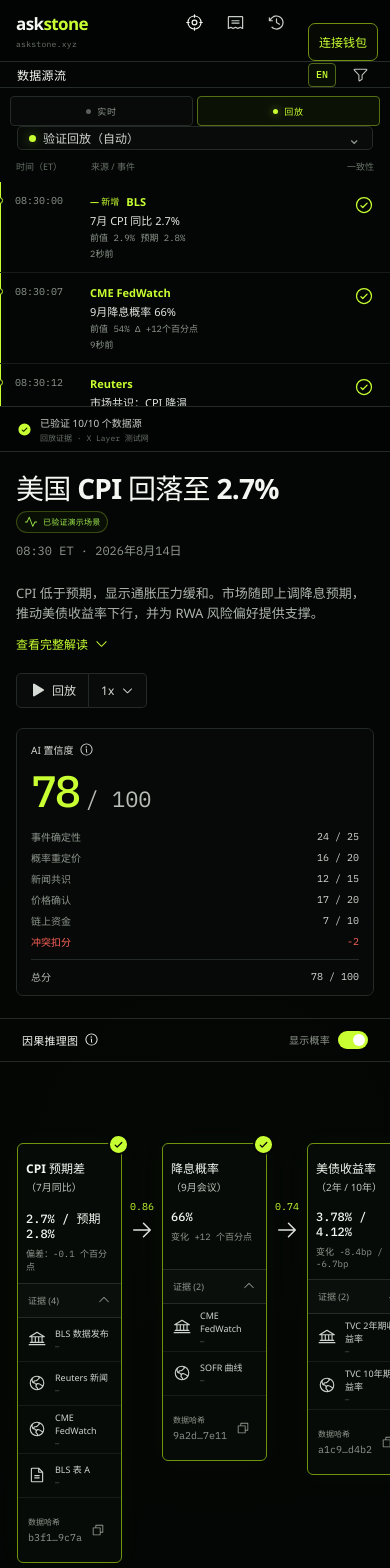
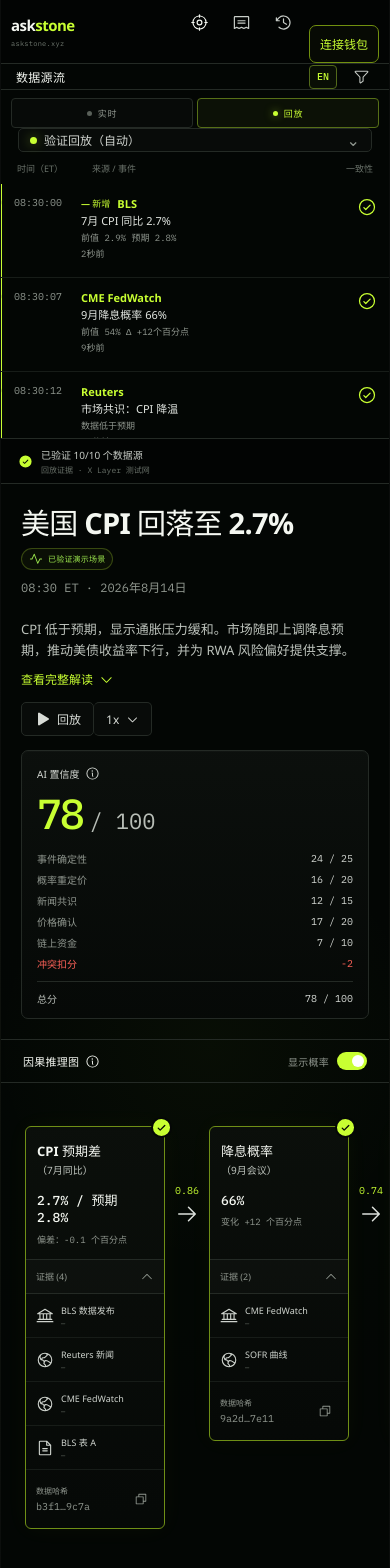
Before and after one commit to stong123456/afterbell, a React (Vite) app in the folder eventedge/: page / in a window 390 px wide. Shown: the top 1568 px of the page. Built offline with nearby package versions, Linux system fonts and the light colour scheme; no server answers.

Commit message:
feat: rebalance askstone evidence workbench

```diff
--- a/eventedge/src/App.jsx
+++ b/eventedge/src/App.jsx
@@ -37,6 +37,7 @@ export function App() {
   const [livePhase, setLivePhase] = useState("loading");
   const [liveError, setLiveError] = useState("");
   const currentEventIdRef = useRef(eventCase.event.id);
+  const decisionTouchedRef = useRef(false);
 
   const activePlans = activeCase.plans ?? decisionPlans;
   const selectedPlan = activePlans[decision] ?? decisionPlans[decision];
@@ -48,7 +49,7 @@ export function App() {
     setVisibleSources(snapshot.sources.length);
     setLivePhase("connected");
     setLiveError("");
-    if (eventChanged) setDecision(snapshot.recommendedDecision);
+    if (eventChanged || !decisionTouchedRef.current) setDecision(snapshot.recommendedDecision);
     setReceipt((current) => (
       current.status === "recorded" && current.eventId === snapshot.event.id
         ? current
@@ -140,6 +141,7 @@ export function App() {
   }, [loadReceiptHistory]);
 
   const startReplay = () => {
+    decisionTouchedRef.current = false;
     setMode("replay");
     setActiveCase(eventCase);
     currentEventIdRef.current = eventCase.event.id;
@@ -155,6 +157,7 @@ export function App() {
       startReplay();
       return;
     }
+    decisionTouchedRef.current = false;
     setMode("live");
     setIsReplaying(false);
   };
@@ -174,6 +177,11 @@ export function App() {
     setReceiptFocus(true);
     window.setTimeout(() => setReceiptFocus(false), 1400);
     void loadReceiptHistory(walletAddress);
+  };
+
+  const selectDecision = (nextDecision) => {
+    decisionTouchedRef.current = true;
+    setDecision(nextDecision);
   };
 
   const connectWallet = async () => {
@@ -281,7 +289,7 @@ export function App() {
         receiptFocus={receiptFocus}
         receiptHistory={receiptHistory}
         recommendedDecision={activeCase.recommendedDecision ?? "hedge"}
-        onDecisionChange={setDecision}
+        onDecisionChange={selectDecision}
         onReview={() => {
           setWalletError("");
           setReviewOpen(true);
--- a/eventedge/src/styles.css
+++ b/eventedge/src/styles.css
@@ -1587,6 +1587,29 @@ input:focus-visible {
   }
 
   .app-rail {
+    min-height: 64px;
+  }
+
+  .brand {
+    padding: 0 10px;
+  }
+
+  .rail-nav {
+    gap: 0;
+    padding: 0 2px;
+  }
+
+  .rail-action {
+    width: 42px;
+    min-height: 48px;
+    padding: 5px;
+  }
+
+  .rail-footer {
+    padding: 0 10px 0 2px;
+  }
+
+  .app-rail {
     position: sticky;
     top: 0;
     z-index: 10;
@@ -1759,3 +1782,386 @@ input:focus-visible {
   0%, 100% { opacity: 0.72; filter: drop-shadow(0 0 0 rgba(200, 255, 50, 0)); }
   50% { opacity: 1; filter: drop-shadow(0 0 5px rgba(200, 255, 50, 0.58)); }
 }
+
+/* Workbench visual system v3: balanced four-panel desktop, compact evidence density. */
+body {
+  overflow: hidden;
+  background:
+    radial-gradient(circle at 50% 0%, rgba(200, 255, 50, 0.035), transparent 34%),
+    #020403;
+}
+
+.app-shell {
+  grid-template-columns: 88px 264px minmax(680px, 1fr) 360px;
+  width: min(100vw, 1640px);
+  min-width: 0;
+  height: 100vh;
+  min-height: 0;
+  margin: 0 auto;
+  border-inline: 1px solid rgba(255, 255, 255, 0.025);
+  box-shadow: 0 0 80px rgba(0, 0, 0, 0.38);
+}
+
+.brand {
+  padding: 25px 10px 18px;
+}
+
+.brand-mark {
+  font-size: 15px;
+}
+
+.brand small {
+  font-size: 7px;
+}
+
+.rail-nav {
+  gap: 24px;
+  padding: 42px 7px 20px;
+}
+
+.rail-action {
+  min-height: 76px;
+  padding-inline: 4px;
+}
+
+.rail-action span,
+.network-state {
+  font-size: 12px;
+}
+
+.rail-footer {
+  padding-inline: 10px;
+}
+
+.stream-heading {
+  padding-inline: 15px;
+}
+
+.source-row {
+  grid-template-columns: 60px minmax(0, 1fr) 19px;
+  gap: 7px;
+  min-height: 94px;
+  padding: 12px 13px 11px;
+}
+
+.source-name,
+.source-name a,
+.source-name span {
+  min-width: 0;
+  overflow: hidden;
+  text-overflow: ellipsis;
+}
+
+.source-content strong,
+.source-content > span {
+  display: -webkit-box;
+  overflow: hidden;
+  white-space: normal;
+  -webkit-box-orient: vertical;
+}
+
+.source-content strong {
+  line-height: 1.35;
+  -webkit-line-clamp: 2;
+}
+
+.source-content > span {
+  line-height: 1.4;
+  -webkit-line-clamp: 2;
+}
+
+.reasoning-workspace {
+  grid-template-rows: minmax(248px, auto) minmax(0, 1fr);
+  background:
+    radial-gradient(circle at 54% 48%, rgba(143, 198, 29, 0.035), transparent 34%),
+    rgba(3, 6, 4, 0.86);
+}
+
+.event-header {
+  grid-template-areas:
+    "copy score"
+    "tools score";
+  grid-template-columns: minmax(0, 1fr) 220px;
+  grid-template-rows: 1fr auto;
+  gap: 14px 22px;
+  padding: 24px 24px 20px;
+}
+
+.event-copy {
+  grid-area: copy;
+  max-width: 590px;
+}
+
+.event-copy h1 {
+  max-width: 100%;
+  margin-bottom: 9px;
+  font-size: clamp(29px, 2.05vw, 37px);
+  line-height: 1.06;
+  white-space: normal;
+}
+
+.event-copy p {
+  max-width: 560px;
+  margin: 24px 0 10px;
+  color: #bdc3bc;
+  font-size: 13px;
+  line-height: 1.6;
+}
+
+.event-tools {
+  position: static;
+  grid-area: tools;
+  align-self: end;
+}
+
+.event-tools button {
+  height: 34px;
+  border-radius: 5px !important;
+}
+
+.confidence-panel {
+  grid-area: score;
+  width: 220px;
+  padding: 15px 15px 12px;
+  background: linear-gradient(180deg, rgba(12, 16, 13, 0.94), rgba(6, 9, 7, 0.94));
+  box-shadow: inset 0 1px 0 rgba(255, 255, 255, 0.02);
+}
+
+.confidence-score strong {
+  font-size: 42px;
+}
+
+.interpretation-note {
+  position: static;
+  max-width: 560px;
+  margin-top: 10px;
+  box-shadow: none;
+}
+
+.map-section {
+  grid-template-rows: 44px minmax(0, 1fr) 48px;
+}
+
+.reasoning-map {
+  grid-template-columns: 508px 148px;
+  justify-content: center;
+  align-content: start;
+  gap: 54px;
+  padding: 42px 24px 28px;
+  overflow: auto;
+}
+
+.reasoning-chain {
+  min-width: 508px;
+}
+
+.reasoning-node {
+  width: 140px;
+  min-width: 140px;
+  border-color: #6f8f16;
+  background: linear-gradient(180deg, rgba(11, 15, 11, 0.98), rgba(6, 9, 7, 0.98));
+}
+
+.node-core {
+  min-height: 132px;
+  padding: 16px 11px 11px;
+}
+
+.node-core strong {
+  font-size: 13px;
+  line-height: 1.25;
+}
+
+.node-core b {
+  font-size: 13px;
+  line-height: 1.35;
+}
+
+.reasoning-arrow {
+  width: 44px;
+  flex-basis: 44px;
+  margin-top: 58px;
+}
+
+.node-evidence > div {
+  grid-template-columns: 18px minmax(0, 1fr);
+  padding-inline: 10px;
+}
+
+.node-evidence span {
+  min-width: 0;
+  overflow: hidden;
+  text-overflow: ellipsis;
+  white-space: nowrap;
+}
+
+.data-hash {
+  min-height: 58px;
+}
+
+.data-hash > span {
+  min-width: 0;
+  overflow: hidden;
+}
+
+.data-hash strong {
+  max-width: 88px;
+  overflow: hidden;
+  text-overflow: ellipsis;
+  white-space: nowrap;
+}
+
+.impact-branch {
+  width: 148px;
+  min-width: 148px;
+  gap: 12px;
+}
+
+.impact-node {
+  min-height: 128px;
+  padding: 12px 12px 0;
+  background: linear-gradient(180deg, rgba(11, 15, 11, 0.98), rgba(6, 9, 7, 0.98));
+}
+
+.decision-inspector {
+  padding: 0 22px 20px;
+  overflow-x: hidden;
+  background: linear-gradient(180deg, rgba(6, 9, 7, 0.99), rgba(3, 6, 4, 0.99));
+}
+
+.decision-inspector > header {
+  margin-inline: -22px;
+  padding-inline: 22px;
+}
+
+.decision-block,
+.rationale,
+.allocation {
+  padding-block: 18px;
+}
+
+.allocation-row {
+  grid-template-columns: 25px minmax(0, 1fr) 42px 70px;
+}
+
+.review-button {
+  min-height: 48px;
+  border-radius: 5px;
+  box-shadow: 0 0 24px rgba(200, 255, 50, 0.08);
+}
+
+@media (max-width: 1439px) {
+  body {
+    overflow: auto;
+  }
+
+  .app-shell {
+    grid-template-columns: 88px 256px minmax(680px, 1fr);
+    width: 100%;
+    min-width: 1024px;
+    height: auto;
+    min-height: 100vh;
+    overflow: visible;
+  }
+
+  .reasoning-workspace {
+    min-height: 720px;
+  }
+
+  .decision-inspector {
+    grid-column: 2 / -1;
+    display: grid;
+    grid-template-columns: repeat(2, minmax(0, 1fr));
+    gap: 0 28px;
+    min-height: 640px;
+    border-top: 1px solid var(--line);
+  }
+
+  .decision-inspector > header,
+  .decision-block,
+  .rationale,
+  .receipt-preview {
+    grid-column: 1 / -1;
+  }
+}
+
+@media (max-width: 1040px) {
+  .app-shell {
+    grid-template-columns: 82px 238px minmax(640px, 1fr);
+    min-width: 960px;
+  }
+
+  .event-header {
+    grid-template-columns: minmax(0, 1fr) 205px;
+    padding-inline: 20px;
+  }
+
+  .confidence-panel {
+    width: 205px;
+  }
+}
+
+@media (max-width: 760px) {
+  body {
+    overflow-x: hidden;
+  }
+
+  .app-shell {
+    display: block;
+    min-width: 320px;
+  }
+
+  .source-stream {
+    max-height: 420px;
+  }
+
+  .reasoning-workspace {
+    min-height: 860px;
+  }
+
+  .event-header {
+    display: grid;
+    grid-template-areas: "copy" "tools" "score";
+    grid-template-columns: 1fr;
+  }
+
+  .confidence-panel {
+    width: 100%;
+  }
+
+  .reasoning-map {
+    grid-template-columns: 508px 138px;
+    justify-content: start;
+    gap: 46px;
+  }
+
+  .decision-inspector {
+    display: block;
+    min-height: auto;
+  }
+}
+
+@media (max-width: 760px) {
+  .app-rail {
+    min-height: 64px;
+  }
+
+  .brand {
+    padding: 0 10px;
+  }
+
+  .rail-nav {
+    gap: 0;
+    padding: 0 2px;
+  }
+
+  .rail-action {
+    width: 42px;
+    min-height: 48px;
+    padding: 5px;
+  }
+
+  .rail-footer {
+    padding: 0 10px 0 2px;
+  }
+}
```
Also changed, not shown: 2 other files (tests, documents, lock files or other folders).
